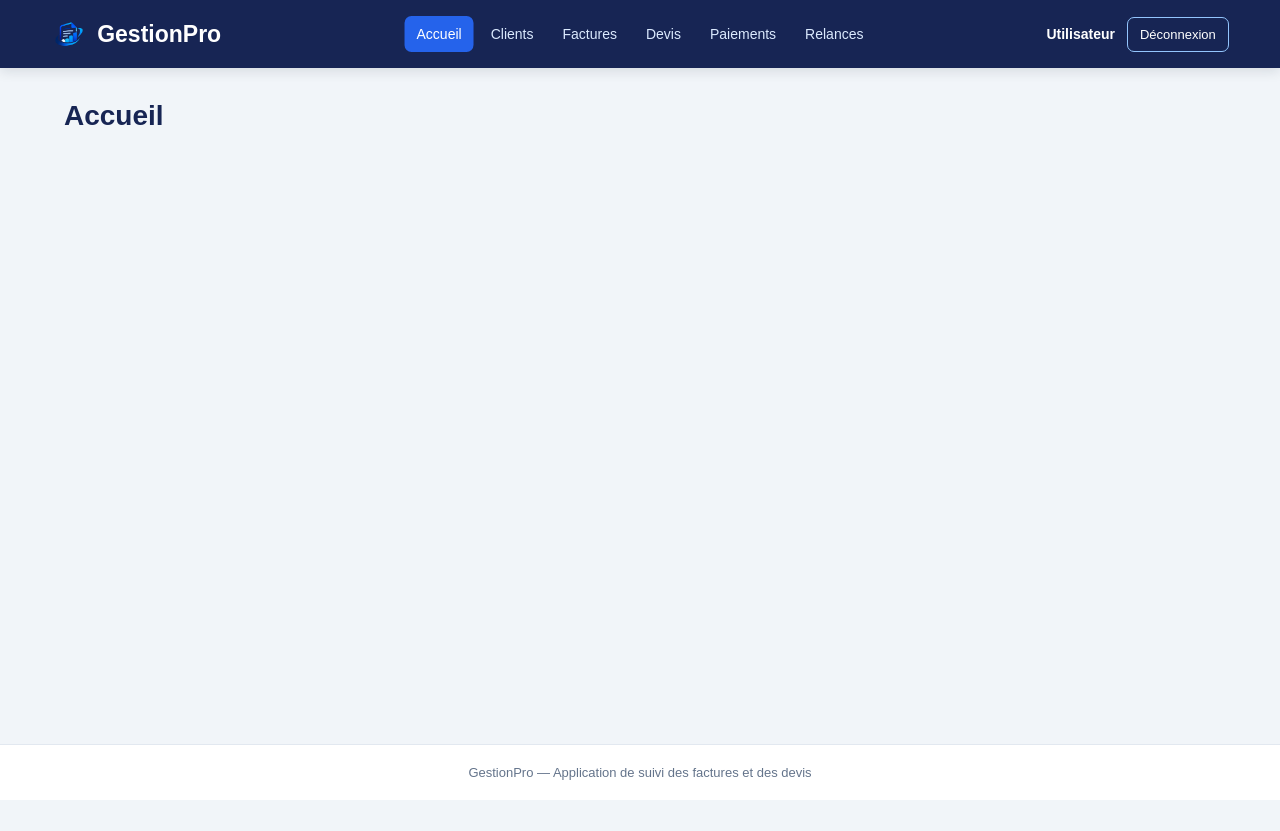
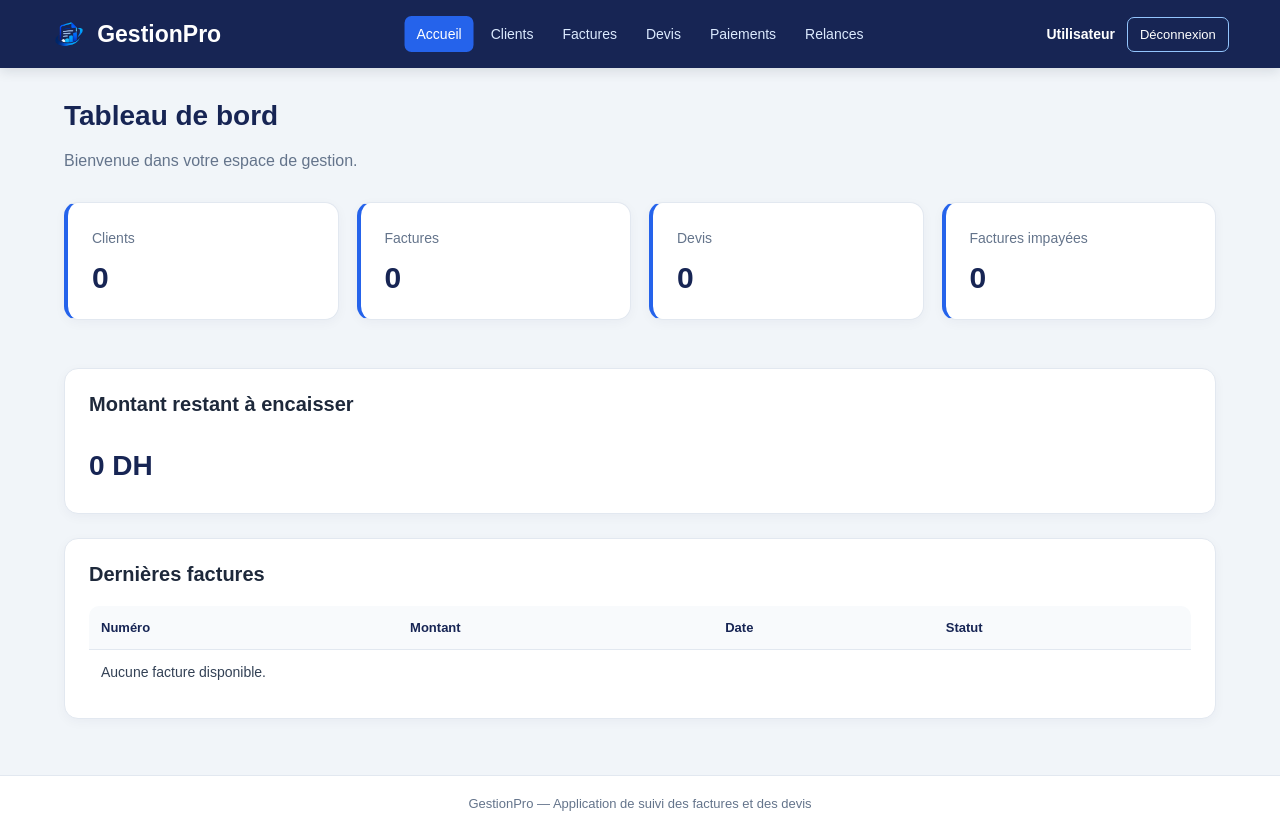
Before and after one commit to ILYASX1/GestionPro, a React (Create React App) app in the folder frontend/: page / in a window 1280 px wide. Before the commit the page ends 800 px from the top, so only its background shows below. Built offline with nearby package versions, Linux system fonts and the light colour scheme.

Commit message:
add dashboard overview

```diff
--- a/frontend/src/App.css
+++ b/frontend/src/App.css
@@ -211,6 +211,168 @@ p {
   line-height: 1.6;
 }
 
+.sous-titre {
+  margin-bottom: 28px;
+  color: #64748b;
+}
+
+/* =========================================
+   4. STATISTIQUES
+========================================= */
+
+.statistiques {
+  display: grid;
+  grid-template-columns: repeat(4, minmax(0, 1fr));
+  gap: 18px;
+  margin-bottom: 24px;
+}
+
+/* =========================================
+   5. CARTES
+========================================= */
+
+.carte-stat,
+.carte {
+  margin-bottom: 24px;
+  padding: 24px;
+  border: 1px solid #e2e8f0;
+  border-radius: 14px;
+  background: #ffffff;
+  box-shadow: 0 3px 12px rgba(23, 37, 84, 0.04);
+  transition: box-shadow 0.2s, transform 0.2s;
+}
+
+.carte-stat:hover,
+.carte:hover {
+  box-shadow: 0 7px 20px rgba(23, 37, 84, 0.07);
+}
+
+.carte-stat {
+  border-left: 4px solid #2563eb;
+}
+
+.carte-stat p {
+  margin: 0 0 12px;
+  color: #64748b;
+  font-size: 14px;
+}
+
+.carte-stat h2 {
+  margin: 0;
+  color: #172554;
+  font-size: 30px;
+}
+
+/* =========================================
+   6. MONTANTS
+========================================= */
+
+.montant {
+  margin-bottom: 0;
+  color: #172554;
+  font-size: 28px;
+  font-weight: 700;
+}
+
+/* =========================================
+   7. FORMULAIRES GENERAUX
+========================================= */
+
+/* À ajouter lors du développement des formulaires */
+
+/* =========================================
+   8. BOUTONS
+========================================= */
+
+/* À ajouter lors du développement des boutons */
+
+/* =========================================
+   9. TABLEAUX
+========================================= */
+
+.table-responsive {
+  width: 100%;
+  overflow-x: auto;
+  border-radius: 10px;
+}
+
+table {
+  width: 100%;
+  border-collapse: collapse;
+  text-align: left;
+}
+
+th,
+td {
+  padding: 14px 12px;
+  border-bottom: 1px solid #e2e8f0;
+  vertical-align: middle;
+}
+
+th {
+  background: #f8fafc;
+  color: #172554;
+  font-size: 13px;
+  font-weight: 700;
+  white-space: nowrap;
+}
+
+td {
+  color: #334155;
+  font-size: 14px;
+}
+
+tbody tr {
+  transition: background 0.15s;
+}
+
+tbody tr:nth-child(even) {
+  background: #fbfdff;
+}
+
+tbody tr:hover {
+  background: #eff6ff;
+}
+
+tbody tr:last-child td {
+  border-bottom: none;
+}
+
+/* =========================================
+   10. ACTIONS DES FACTURES
+========================================= */
+
+/* À ajouter lors du développement des factures */
+
+/* =========================================
+   11. BADGES DE STATUT
+========================================= */
+
+.badge {
+  display: inline-block;
+  padding: 6px 10px;
+  border-radius: 20px;
+  font-size: 12px;
+  font-weight: 700;
+  white-space: nowrap;
+}
+
+.badge.payee {
+  background: #dcfce7;
+  color: #166534;
+}
+
+.badge.attente {
+  background: #fef3c7;
+  color: #92400e;
+}
+
+/* =========================================
+   12. MESSAGES
+========================================= */
+
+/* À ajouter lors du développement des messages */
+
 /* =========================================
    13. PIED DE PAGE
 ========================================= */
@@ -249,6 +411,10 @@ p {
 
   .contenu {
     padding: 28px 4%;
+  }
+
+  .statistiques {
+    grid-template-columns: repeat(2, minmax(0, 1fr));
   }
 
   .menu-utilisateur {
@@ -301,6 +467,20 @@ p {
     font-size: 24px;
   }
 
+  .statistiques {
+    grid-template-columns: 1fr;
+    gap: 12px;
+  }
+
+  .carte,
+  .carte-stat {
+    padding: 18px;
+  }
+
+  .table-responsive table {
+    min-width: 650px;
+  }
+
   .pied-page {
     padding: 16px 10px;
   }
--- a/frontend/src/App.js
+++ b/frontend/src/App.js
@@ -1,10 +1,22 @@
 
 import { useState } from "react";
 import Menu from "./components/Menu";
+import Accueil from "./pages/Accueil";
+
+import {
+  clientsInitiaux,
+  facturesInitiales,
+  devisInitiaux,
+} from "./data/data";
+
 import "./App.css";
 
 function App() {
   const [pageActive, setPageActive] = useState("Accueil");
+
+  const [clients] = useState(clientsInitiaux);
+  const [factures] = useState(facturesInitiales);
+  const [devis] = useState(devisInitiaux);
 
   // Temporary user for testing the navigation menu
   const utilisateurDemo = {
@@ -13,6 +25,22 @@ function App() {
 
   function deconnecter() {
     alert("Déconnexion");
+  }
+
+  function afficherPage() {
+    switch (pageActive) {
+      case "Accueil":
+        return (
+          <Accueil
+            clients={clients}
+            factures={factures}
+            devis={devis}
+          />
+        );
+
+      default:
+        return <h1>{pageActive}</h1>;
+    }
   }
 
   return (
@@ -25,7 +53,7 @@ function App() {
       />
 
       <main className="contenu">
-        <h1>{pageActive}</h1>
+        {afficherPage()}
       </main>
 
       <footer className="pied-page">
--- /dev/null
+++ b/frontend/src/data/data.js
@@ -0,0 +1,8 @@
+
+export const clientsInitiaux = [];
+
+export const facturesInitiales = [];
+
+export const devisInitiaux = [];
+
+export const paiementsInitiaux = [];
--- /dev/null
+++ b/frontend/src/pages/Accueil.js
@@ -0,0 +1,87 @@
+
+function Accueil({ clients, factures, devis }) {
+  const facturesImpayees = factures.filter(
+    (facture) => facture.statut !== "Payée"
+  );
+
+  const montantImpaye = facturesImpayees.reduce(
+    (total, facture) => total + Number(facture.montant),
+    0
+  );
+
+  const statistiques = [
+    { titre: "Clients", valeur: clients.length },
+    { titre: "Factures", valeur: factures.length },
+    { titre: "Devis", valeur: devis.length },
+    { titre: "Factures impayées", valeur: facturesImpayees.length },
+  ];
+
+  return (
+    <section>
+      <h1>Tableau de bord</h1>
+      <p className="sous-titre">
+        Bienvenue dans votre espace de gestion.
+      </p>
+
+      <div className="statistiques">
+        {statistiques.map((stat) => (
+          <div className="carte-stat" key={stat.titre}>
+            <p>{stat.titre}</p>
+            <h2>{stat.valeur}</h2>
+          </div>
+        ))}
+      </div>
+
+      <div className="carte">
+        <h2>Montant restant à encaisser</h2>
+        <p className="montant">
+          {montantImpaye.toLocaleString("fr-FR")} DH
+        </p>
+      </div>
+
+      <div className="carte">
+        <h2>Dernières factures</h2>
+        <div className="table-responsive">
+          <table>
+            <thead>
+              <tr>
+                <th>Numéro</th>
+                <th>Montant</th>
+                <th>Date</th>
+                <th>Statut</th>
+              </tr>
+            </thead>
+            <tbody>
+              {factures.slice(-5).reverse().map((facture) => (
+                <tr key={facture.id}>
+                  <td>{facture.numero}</td>
+                  <td>{facture.montant} DH</td>
+                  <td>{facture.date}</td>
+                  <td>
+                    <span
+                      className={
+                        facture.statut === "Payée"
+                          ? "badge payee"
+                          : "badge attente"
+                      }
+                    >
+                      {facture.statut}
+                    </span>
+                  </td>
+                </tr>
+              ))}
+
+              {factures.length === 0 && (
+                <tr>
+                  <td colSpan="4">Aucune facture disponible.</td>
+                </tr>
+              )}
+            </tbody>
+          </table>
+        </div>
+      </div>
+    </section>
+  );
+}
+
+export default Accueil;
```
